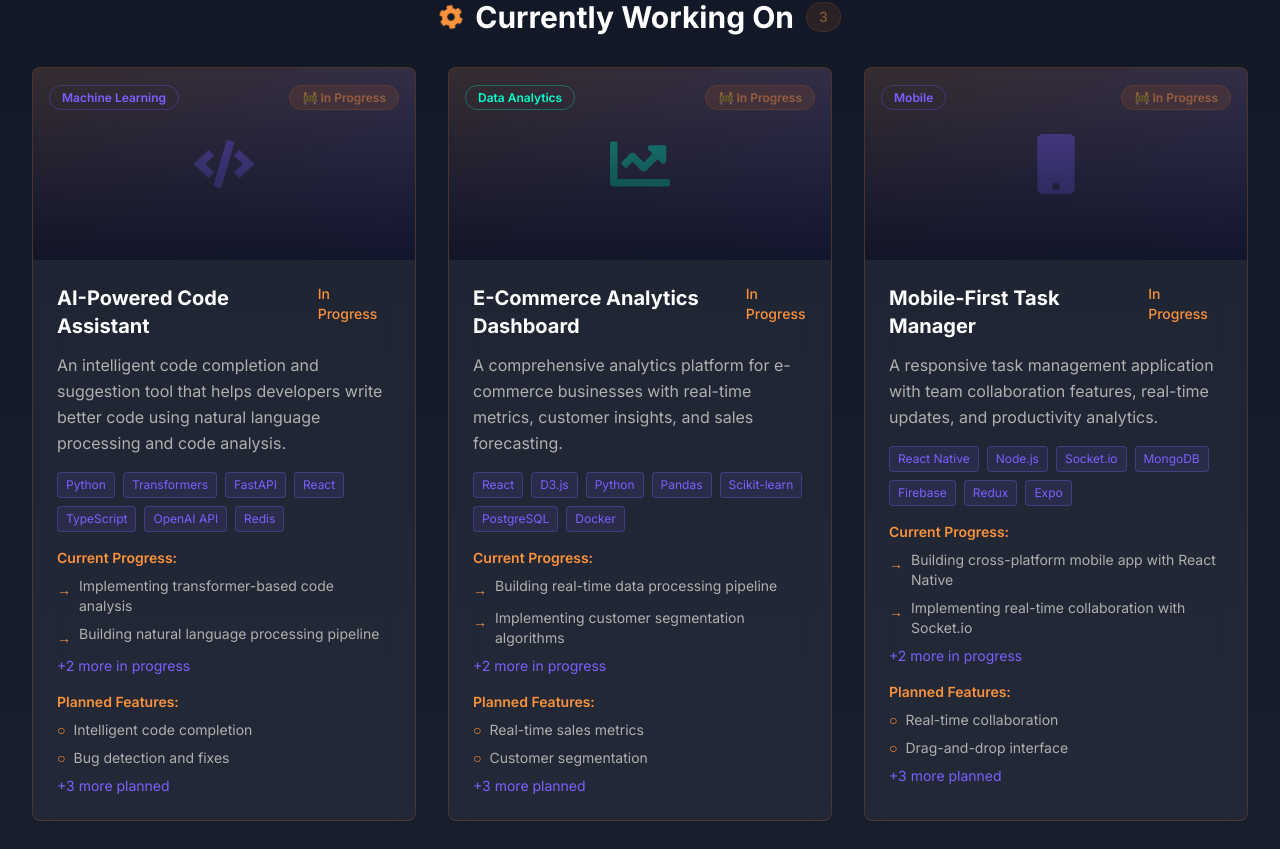
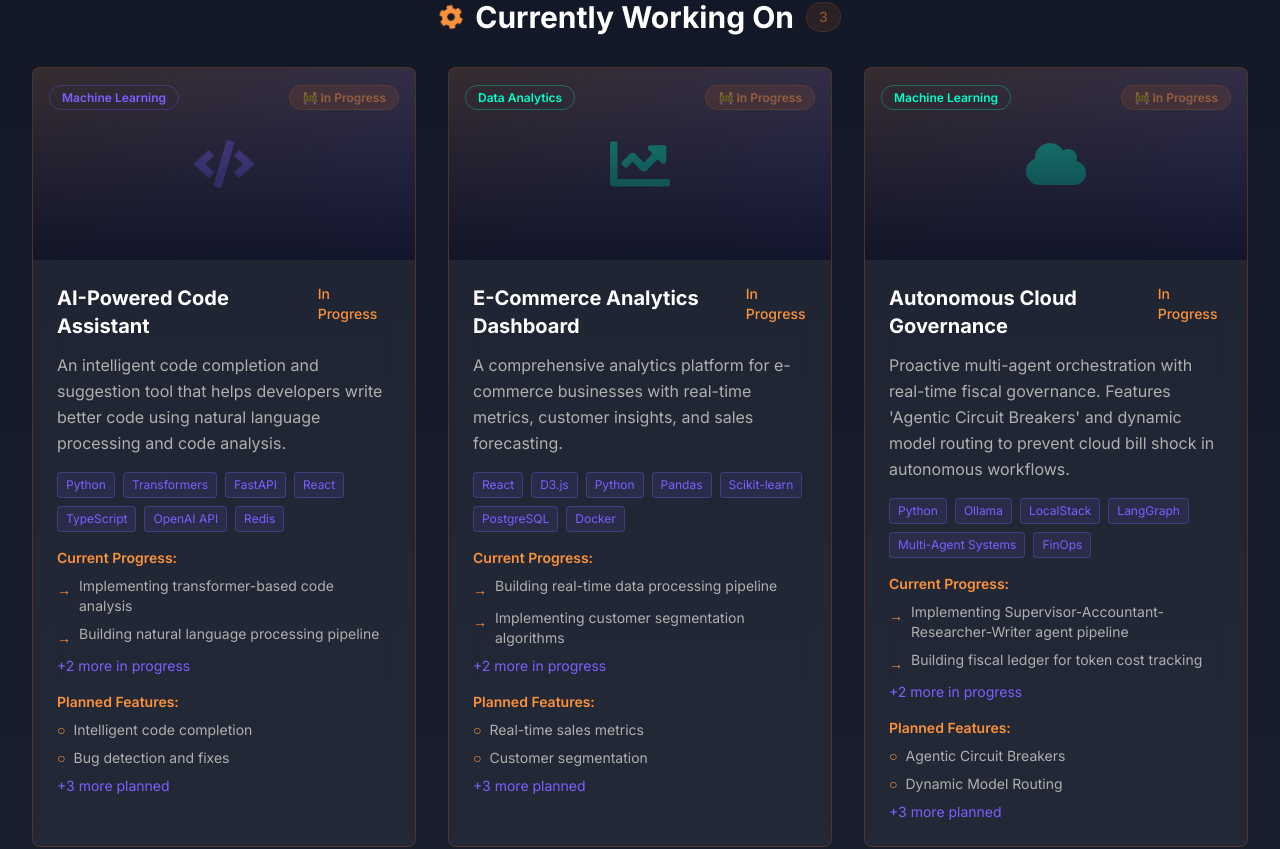
Before and after one commit to SiD-array/portfolio, a React (Vite) app: page / in a window 1280 px wide. Shown: the part 4413-5262 px from the top of the page. Built offline with nearby package versions, Linux system fonts and the light colour scheme.

Commit message:
Replace Mobile-First Task Manager with Autonomous Cloud Governance project

```diff
--- a/src/components/Projects.jsx
+++ b/src/components/Projects.jsx
@@ -1,6 +1,6 @@
 import React, { useState } from 'react'
 import { motion, AnimatePresence } from 'framer-motion'
-import { FaGithub, FaExternalLinkAlt, FaCode, FaDatabase, FaBrain, FaChartLine, FaMobile, FaServer, FaEye, FaCheckCircle, FaCog, FaChevronDown, FaChevronUp, FaStar, FaRegStar } from 'react-icons/fa'
+import { FaGithub, FaExternalLinkAlt, FaCode, FaDatabase, FaBrain, FaChartLine, FaMobile, FaServer, FaEye, FaCheckCircle, FaCog, FaChevronDown, FaChevronUp, FaStar, FaRegStar, FaCloud } from 'react-icons/fa'
 
 const Projects = () => {
   const [hoveredProject, setHoveredProject] = useState(null)
@@ -281,30 +281,30 @@ const Projects = () => {
     },
     {
       id: 103,
-      title: "Mobile-First Task Manager",
-      description: "A responsive task management application with team collaboration features, real-time updates, and productivity analytics.",
-      longDescription: "Creating a modern task management solution with real-time collaboration, drag-and-drop functionality, and productivity insights. The app features offline support, push notifications, and integrates with popular productivity tools.",
+      title: "Autonomous Cloud Governance",
+      description: "Proactive multi-agent orchestration with real-time fiscal governance. Features 'Agentic Circuit Breakers' and dynamic model routing to prevent cloud bill shock in autonomous workflows.",
+      longDescription: "Budget-Aware AI Squad is a decentralized framework integrating financial self-awareness into AI agent meshes. It acts as a 'Fiscal Guardrail' ensuring autonomous systems stay within budget while maintaining high task performance through Supervisor, Accountant, Researcher, and Writer agents.",
       image: "/api/placeholder/600/400",
-      technologies: ["React Native", "Node.js", "Socket.io", "MongoDB", "Firebase", "Redux", "Expo"],
-      category: "mobile",
-      github: "https://github.com/SiD-array/task-manager",
+      technologies: ["Python", "Ollama", "LocalStack", "LangGraph", "Multi-Agent Systems", "FinOps"],
+      category: "ml",
+      github: "https://github.com/SiD-array/Autonomous-Cloud-Governance",
       live: "#",
       features: [
-        "Real-time collaboration",
-        "Drag-and-drop interface",
-        "Productivity analytics",
-        "Offline support",
-        "Push notifications"
+        "Agentic Circuit Breakers",
+        "Dynamic Model Routing",
+        "Real-time Cost Telemetry",
+        "Multi-agent Orchestration",
+        "Local LLM Integration"
       ],
-      icon: FaMobile,
-      color: "neon-purple",
+      icon: FaCloud,
+      color: "neon-cyan",
       date: "In Progress",
       status: "in-progress",
       achievements: [
-        "Building cross-platform mobile app with React Native",
-        "Implementing real-time collaboration with Socket.io",
-        "Creating offline-first architecture",
-        "Developing productivity analytics dashboard"
+        "Implementing Supervisor-Accountant-Researcher-Writer agent pipeline",
+        "Building fiscal ledger for token cost tracking",
+        "Creating circuit breakers for budget governance",
+        "Integrating Ollama for local LLM execution"
       ]
     }
   ]
```
